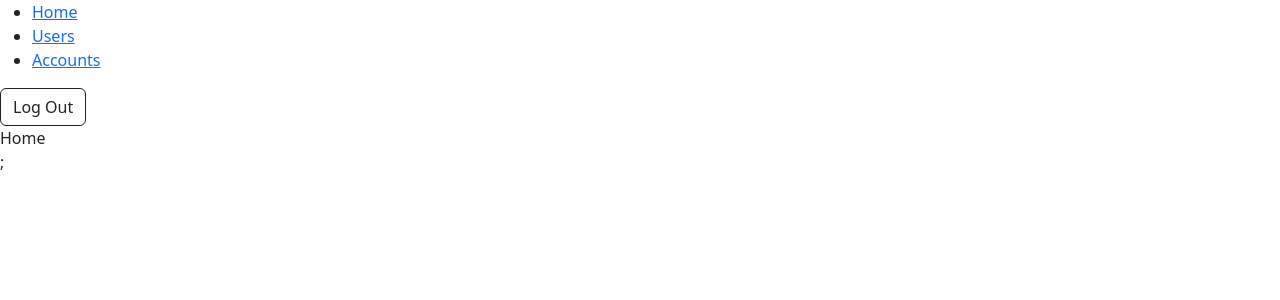
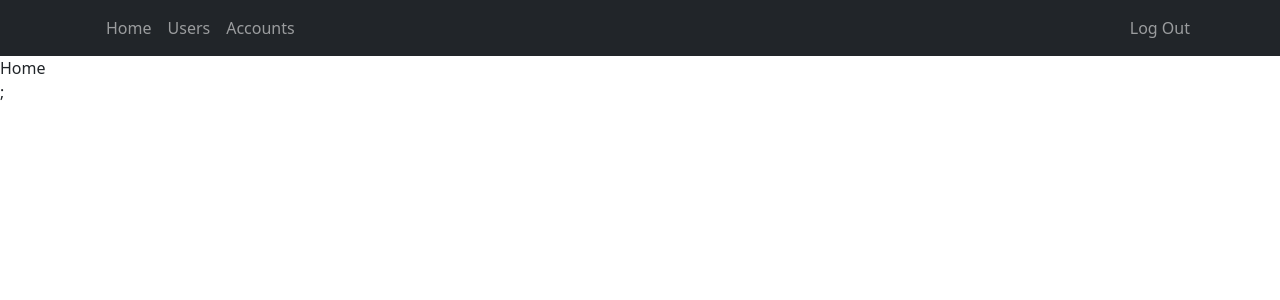
Before and after one commit to Francisco-BT/ChallengeServer, a React (Create React App) app in the folder client/: page /home in a window 1280 px wide. Shown: the top 300 px of the page. Built offline with nearby package versions, Linux system fonts and the light colour scheme; sample sign-in values are in the browser's storage; the HTML template or start-up script is replaced by a standard one.

Commit message:
Feat: add new axios instance to perfom request to the api

```diff
--- a/client/package.json
+++ b/client/package.json
@@ -16,7 +16,7 @@
     "react-scripts": "4.0.3",
     "web-vitals": "^1.0.1"
   },
-  "proxy": "http://localhost:5000/",
+  "proxy": "http://localhost:5000",
   "scripts": {
     "start": "react-scripts start",
     "build": "INLINE_RUNTIME_CHUNK=false react-scripts build",
--- a/client/src/auth/useProvideAuth.js
+++ b/client/src/auth/useProvideAuth.js
@@ -1,5 +1,5 @@
 import { useState, useEffect } from 'react';
-import axios from 'axios';
+import { api } from '../services';
 
 export function useProvideAuth() {
   const [user, setUser] = useState(null);
@@ -16,7 +16,7 @@ export function useProvideAuth() {
   const singIn = async (email, password) => {
     setAuthError(null);
     try {
-      const { data: user } = await axios.post('api/v1/users/auth', {
+      const { data: user } = await api.post('/api/v1/users/auth', {
         email,
         password,
       });
--- /dev/null
+++ b/client/src/components/navbar/index.js
@@ -0,0 +1,33 @@
+import { Navbar, Container, Nav } from 'react-bootstrap';
+import { Link } from 'react-router-dom';
+
+import { useAuth } from '../../hooks';
+
+export default function NavBar() {
+  const { user, logOut } = useAuth();
+  return (
+    <>
+      <Navbar bg="dark" variant="dark">
+        <Container>
+          <Link className="navbar-brand" to="/home">
+            {user.name}
+          </Link>
+          <Nav className="me-auto">
+            <Link className="nav-link" to="/home">
+              Home
+            </Link>
+            <Link className="nav-link" to="/Users">
+              Users
+            </Link>
+            <Link className="nav-link" to="/Accounts">
+              Accounts
+            </Link>
+          </Nav>
+          <Nav>
+            <Nav.Link onClick={logOut}>Log Out</Nav.Link>
+          </Nav>
+        </Container>
+      </Navbar>
+    </>
+  );
+}
--- /dev/null
+++ b/client/src/hooks/useUserProfile.js
@@ -0,0 +1,5 @@
+import axios from 'axios';
+
+export async function useUserProfile(userId) {
+
+}
--- a/client/src/routers/HomeRouter.js
+++ b/client/src/routers/HomeRouter.js
@@ -1,31 +1,13 @@
-import { Route, Switch, Link, Redirect } from 'react-router-dom';
-import { Button } from 'react-bootstrap';
+import { Route, Switch, Redirect } from 'react-router-dom';
 
-import { useAuth } from '../auth';
 import UsersPage from '../components/users';
 import AccountsPage from '../components/accounts';
+import NavBar from '../components/navbar';
 
 export default function AppRouter() {
-  const auth = useAuth();
   return (
     <div>
-      <nav>
-        <ul>
-          <li>
-            <Link to="/home">Home</Link>
-          </li>
-          <li>
-            <Link to="/users">Users</Link>
-          </li>
-          <li>
-            <Link to="/accounts">Accounts</Link>
-          </li>
-        </ul>
-        <Button variant={'outline-dark'} onClick={auth.logOut}>
-          Log Out
-        </Button>
-      </nav>
-
+      <NavBar />
       <Switch>
         <Route exact path="/users" component={UsersPage} />
         <Route exact path="/accounts" component={AccountsPage} />
--- /dev/null
+++ b/client/src/services/api.js
@@ -0,0 +1,16 @@
+import axios from 'axios';
+
+export const api = axios.create({
+  baseUrl: '/',
+});
+api.interceptors.request.use(
+  (config) => {
+    const user = JSON.parse(localStorage.getItem('user'));
+
+    if (user && user.token) {
+      config.headers['Authorization'] = `Bearer ${user.token}`;
+    }
+    return config;
+  },
+  (error) => Promise.reject(error)
+);
--- /dev/null
+++ b/client/src/services/index.js
@@ -0,0 +1 @@
+export * from './api';
```
